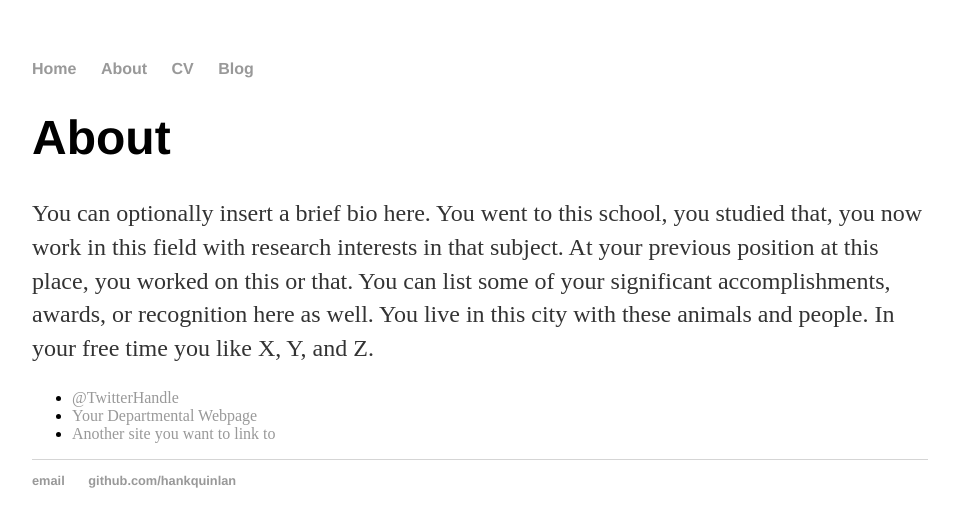
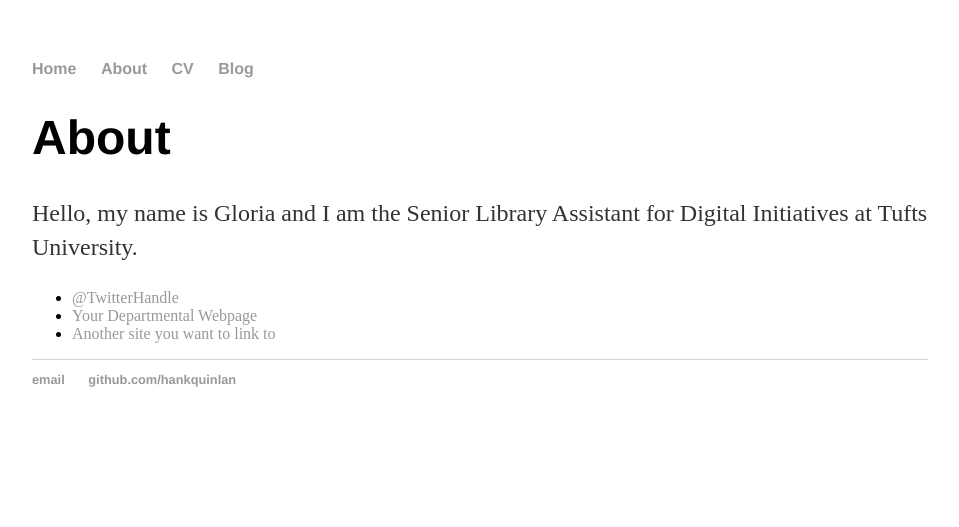
Before and after one commit to gloshin/gloriashin.github.io, a Jekyll site: the page built from about/index.html, in a window 1280 px wide. Shown: the top 527 px of the page, without its empty margins (160-1119 px from the left). Built offline with Jekyll 4.4.1, drawn with Linux system fonts in a browser that asks for light colours.

Commit message:
Update index.html

```diff
--- a/about/index.html
+++ b/about/index.html
@@ -5,7 +5,7 @@ title: About Hank Quinlan
 
 		<div class="about">
 			<h1>About</h1>
-			<p>You can optionally insert a brief bio here. You went to this school, you studied that, you now work in this field with research interests in that subject. At your previous position at this place, you worked on this or that. You can list some of your significant accomplishments, awards, or recognition here as well. You live in this city with these animals and people. In your free time you like X, Y, and Z.</p>
+			<p>Hello, my name is Gloria and I am the Senior Library Assistant for Digital Initiatives at Tufts University.</p>
 
 			<ul class="contacts">
 				<li><a href="#">@TwitterHandle</a></li>
```
